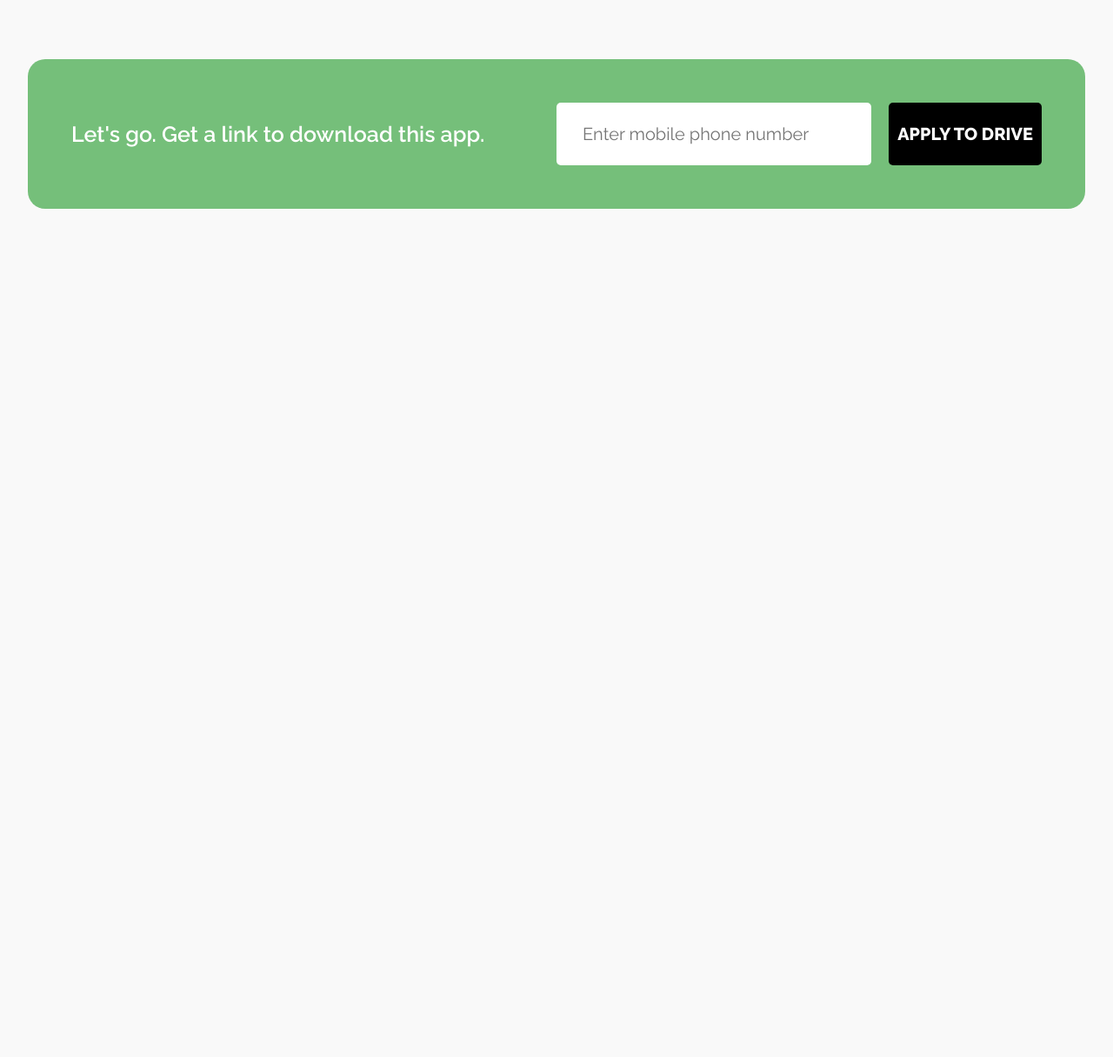
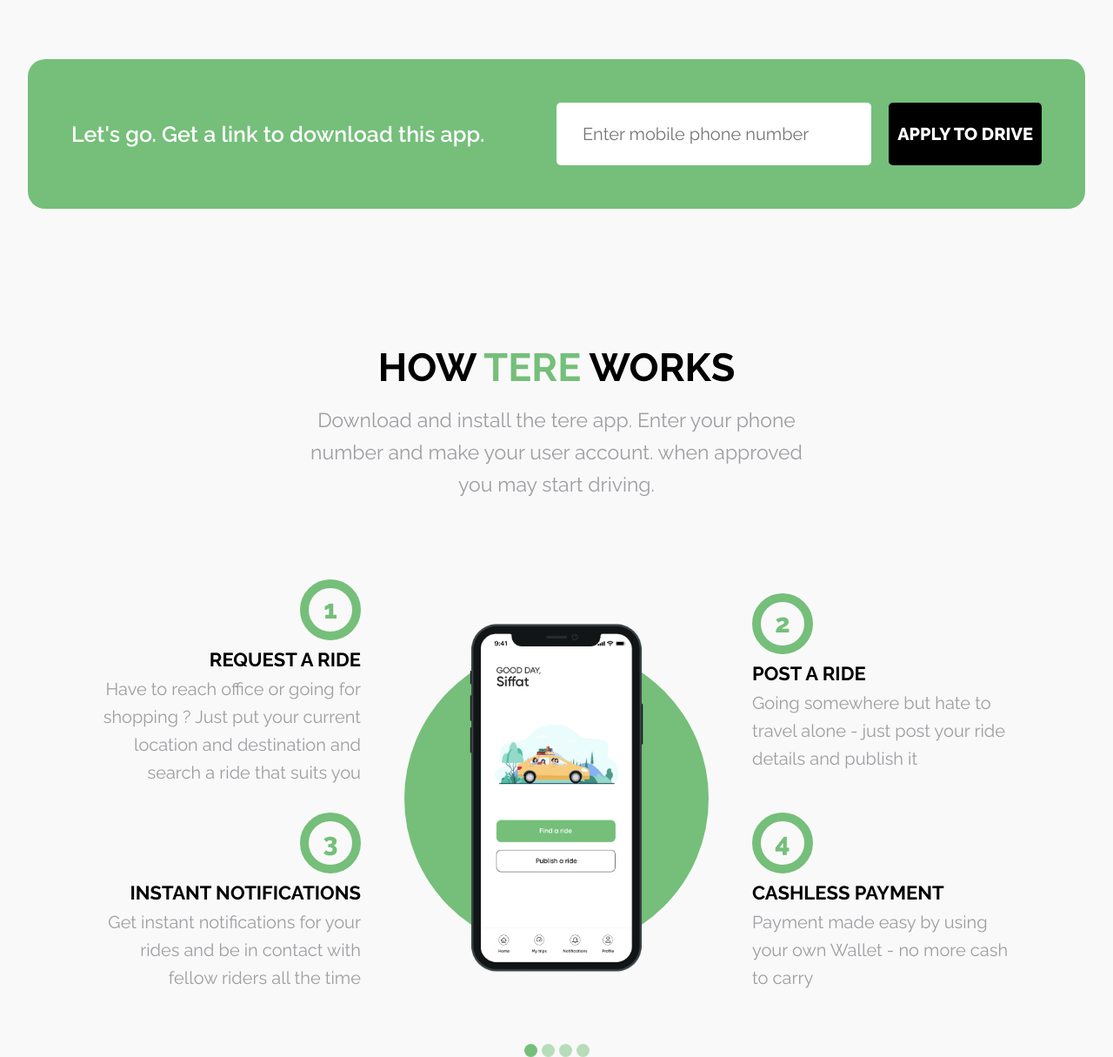
Before and after one commit to ABojo/ride-sharing-landing, a website: page index.html in a window 1280 px wide. Shown: the part 747-1962 px from the top of the page at 87% size. Before the commit the page ends 1047 px from the top, so only its background shows below. Drawn offline with Linux system fonts and the light colour scheme.

Commit message:
built out the how to section and added classes to support it

```diff
--- a/index.html
+++ b/index.html
@@ -22,7 +22,6 @@
         <a href="#" class="header__link header__link--primary">Help Center</a>
       </nav>
     </header>
-
     <div class="container">
       <section class="hero mb-md">
         <div class="hero__text-grid">
@@ -48,7 +47,7 @@
         </div>
         <img src="/img/hero-graphic.png" alt="" class="hero__graphic" />
       </section>
-      <section class="sign-up mb-big">
+      <section class="sign-up mb-xl">
         <p class="sign-up__message">
           Let's go. Get a link to download this app.
         </p>
@@ -63,6 +62,67 @@
           </button>
         </form>
       </section>
+      <section class="how-to">
+        <div class="how-to__intro">
+          <h2 class="heading-2 mb-sm">
+            How <span class="highlight">tere</span> works
+          </h2>
+          <p class="paragraph">
+            Download and install the tere app. Enter your phone number and make
+            your user account. when approved you may start driving.
+          </p>
+        </div>
+        <div class="how-to__circle"></div>
+        <img src="/img/how-to-graphic.png" alt="" class="how-to__img" />
+        <div class="how-to__controls">
+          <div class="how-to__dot how-to__dot--active"></div>
+          <div class="how-to__dot"></div>
+          <div class="how-to__dot"></div>
+          <div class="how-to__dot"></div>
+        </div>
+        <div class="how-to__step how-to__step--1">
+          <div class="how-to__number-box">
+            <span class="how-to__number">1</span>
+          </div>
+          <h4 class="heading-4">Request a ride</h4>
+          <p class="paragraph paragraph--small">
+            Have to reach office or going for shopping ? Just put your current
+            location and destination and search a ride that suits you
+          </p>
+        </div>
+
+        <div class="how-to__step how-to__step--2">
+          <div class="how-to__number-box">
+            <span class="how-to__number">2</span>
+          </div>
+          <h4 class="heading-4">Post a ride</h4>
+          <p class="paragraph paragraph--small">
+            Going somewhere but hate to travel alone - just post your ride
+            details and publish it
+          </p>
+        </div>
+
+        <div class="how-to__step how-to__step--3">
+          <div class="how-to__number-box">
+            <span class="how-to__number">3</span>
+          </div>
+          <h4 class="heading-4">Instant notifications</h4>
+          <p class="paragraph paragraph--small">
+            Get instant notifications for your rides and be in contact with
+            fellow riders all the time
+          </p>
+        </div>
+
+        <div class="how-to__step how-to__step--4">
+          <div class="how-to__number-box">
+            <span class="how-to__number">4</span>
+          </div>
+          <h4 class="heading-4">Cashless payment</h4>
+          <p class="paragraph paragraph--small">
+            Payment made easy by using your own Wallet - no more cash to carry
+          </p>
+        </div>
+      </section>
     </div>
   </body>
 </html>
--- /dev/null
+++ b/sass/_how-to.scss
@@ -0,0 +1,94 @@
+.how-to {
+  display: grid;
+  grid-template-columns: 1fr max-content 1fr;
+  align-items: center;
+  grid-column-gap: 5rem;
+  grid-row-gap: 3rem;
+
+  &__intro {
+    grid-column: 1 / -1;
+    justify-self: center;
+    text-align: center;
+    max-width: 60rem;
+    margin-bottom: 6rem;
+  }
+
+  &__step {
+    max-width: 30rem;
+    &--1,
+    &--3 {
+      grid-column: 1 / 2;
+      text-align: right;
+      justify-self: end;
+    }
+
+    &--2,
+    &--4 {
+      grid-column: 3 / 4;
+      text-align: left;
+    }
+  }
+
+  &__number-box {
+    border: 1rem solid $color-primary;
+    border-radius: 50%;
+    height: 7rem;
+    width: 7rem;
+    color: $color-primary;
+    font-size: 3rem;
+    font-weight: 800;
+    position: relative;
+    display: inline-block;
+  }
+
+  &__number {
+    position: absolute;
+    top: 50%;
+    left: 50%;
+    transform: translate(-50%, -50%);
+  }
+
+  &__img,
+  &__circle {
+    grid-column: 2 / 3;
+    grid-row: 2 / 5;
+    align-self: center;
+    justify-self: center;
+  }
+
+  &__img {
+    width: 20rem;
+  }
+
+  &__circle {
+    width: 35rem;
+    height: 35rem;
+    background-color: $color-primary;
+    border-radius: 50%;
+  }
+
+  &__controls {
+    width: 7.5rem;
+    grid-column: 2 / 3;
+    grid-row: 5/ 6;
+    justify-self: center;
+    display: flex;
+    justify-content: space-between;
+  }
+
+  &__dot {
+    width: 1.5rem;
+    height: 1.5rem;
+    border-radius: 50%;
+    background-color: $color-primary;
+    opacity: 0.5;
+    cursor: pointer;
+
+    &--active {
+      opacity: 1;
+    }
+
+    &:hover {
+    }
+  }
+}
--- a/sass/_typography.scss
+++ b/sass/_typography.scss
@@ -4,7 +4,26 @@
   line-height: 1;
 }
 
+.heading-2 {
+  font-size: 4.5rem;
+  line-height: 1;
+  text-transform: uppercase;
+}
+
+.heading-4 {
+  font-size: 2.2rem;
+  text-transform: uppercase;
+}
+
 .paragraph {
   color: $color-text-grey;
   font-size: 2.3rem;
+
+  &--small {
+    font-size: 2rem;
+  }
 }
+
+.highlight {
+  color: $color-primary;
+}
--- a/sass/_utilities.scss
+++ b/sass/_utilities.scss
@@ -19,3 +19,7 @@
 .mb-bigger {
   margin-bottom: 8rem;
 }
+
+.mb-xl {
+  margin-bottom: 16rem;
+}
--- a/sass/main.scss
+++ b/sass/main.scss
@@ -6,5 +6,6 @@
 @import "header";
 @import "hero";
 @import "sign-up";
+@import "how-to";
 
 @import "btn";
```
Also changed, not shown: css/style.css, img/how-to-graphic.png (added).
